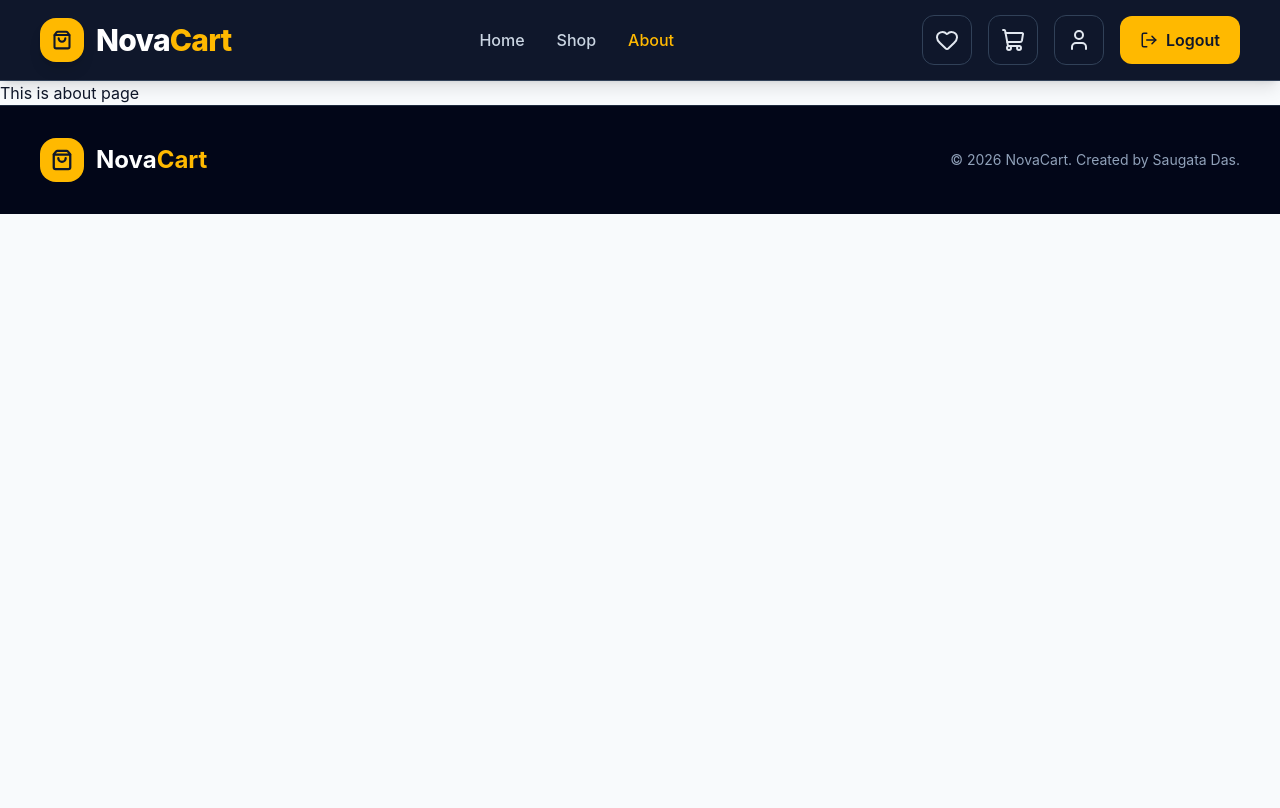
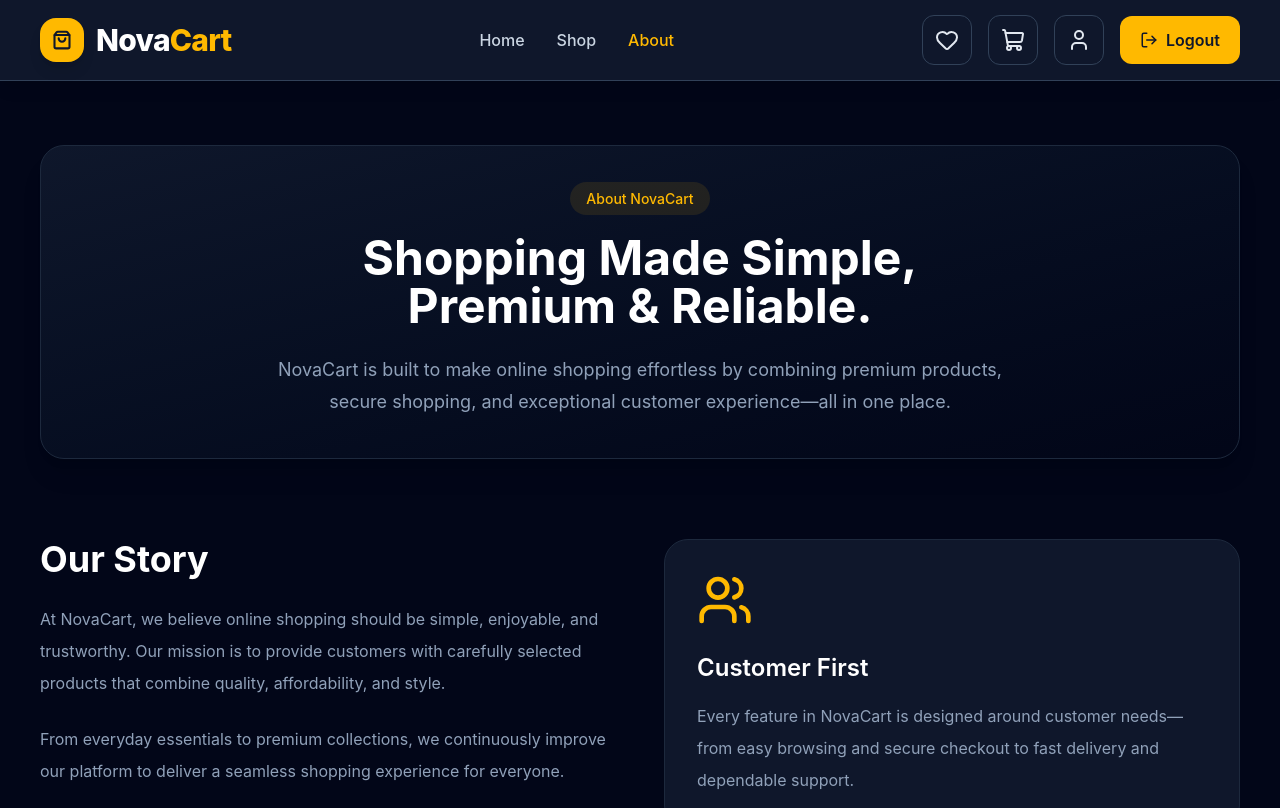
Before and after one commit to Saugata15/novacart, a React (Vite) app: page /about in a window 1280 px wide. Shown: the top 808 px of the page. Built offline with nearby package versions, Linux system fonts and the light colour scheme; no server answers.

Commit message:
About Page Created

```diff
--- a/src/components/CartItem.jsx
+++ b/src/components/CartItem.jsx
@@ -10,7 +10,7 @@ const CartItem = ({ product }) => {
 
   return (
     <div
-      className="flex flex-col sm:flex-row gap-5 rounded-3xl border border-slate-800 bg-slate-900 p-5"
+      className="flex flex-col sm:flex-row gap-5 rounded-3xl border border-slate-800 bg-slate-900 p-5 cursor-pointer"
       onClick={() => navigate(`/products/${product.id}`)}
     >
       <img
--- a/src/components/ProductCard.jsx
+++ b/src/components/ProductCard.jsx
@@ -12,7 +12,7 @@ const ProductCard = ({ product }) => {
 
   return (
     <div
-      className="group overflow-hidden rounded-3xl border border-slate-800 bg-slate-900 transition-all duration-300 hover:-translate-y-2 hover:border-amber-400/40 hover:shadow-2xl hover:shadow-amber-400/10"
+      className="group overflow-hidden rounded-3xl border border-slate-800 bg-slate-900 transition-all duration-300 hover:-translate-y-2 hover:border-amber-400/40 hover:shadow-2xl hover:shadow-amber-400/10 cursor-pointer"
       onClick={() => navigate(`/products/${product.id}`)}
     >
       {/* Product Image */}
--- a/src/pages/About.jsx
+++ b/src/pages/About.jsx
@@ -1,11 +1,172 @@
-import React from 'react'
+import { Award, ShieldCheck, ShoppingBag, Truck, Users } from "lucide-react";
+import { useNavigate } from "react-router";
 
 const About = () => {
+  const navigate = useNavigate();
+  const features = [
+    {
+      icon: ShoppingBag,
+      title: "Premium Products",
+      description: "Curated collections from trusted brands around the world.",
+    },
+    {
+      icon: Truck,
+      title: "Fast Delivery",
+      description: "Quick and reliable shipping with real-time order tracking.",
+    },
+    {
+      icon: ShieldCheck,
+      title: "Secure Payments",
+      description: "Safe and encrypted transactions for worry-free shopping.",
+    },
+    {
+      icon: Award,
+      title: "Quality Guaranteed",
+      description: "Every product is selected with quality and value in mind.",
+    },
+  ];
+
+  const stats = [
+    {
+      number: "30K+",
+      label: "Happy Customers",
+    },
+    {
+      number: "10K+",
+      label: "Products Sold",
+    },
+    {
+      number: "99%",
+      label: "Positive Reviews",
+    },
+    {
+      number: "24/7",
+      label: "Customer Support",
+    },
+  ];
+
   return (
-    <div>
-      <h1>This is about page</h1>
-    </div>
-  )
-}
+    <section className="min-h-screen bg-slate-950 py-16">
+      <div className="mx-auto max-w-7xl px-5 sm:px-10">
+        {/* Hero */}
 
-export default About
+        <div className="rounded-3xl border border-slate-800 bg-gradient-to-br from-slate-900 to-slate-950 p-10 text-center shadow-xl">
+          <span className="rounded-full bg-amber-400/10 px-4 py-2 text-sm font-medium text-amber-400">
+            About NovaCart
+          </span>
+
+          <h1 className="mt-6 text-5xl font-bold text-white">
+            Shopping Made Simple,
+            <br />
+            Premium & Reliable.
+          </h1>
+
+          <p className="mx-auto mt-6 max-w-3xl text-lg leading-8 text-slate-400">
+            NovaCart is built to make online shopping effortless by combining
+            premium products, secure shopping, and exceptional customer
+            experience—all in one place.
+          </p>
+        </div>
+
+        {/* Story */}
+
+        <div className="mt-20 grid gap-12 lg:grid-cols-2">
+          <div>
+            <h2 className="text-4xl font-bold text-white">Our Story</h2>
+
+            <p className="mt-6 leading-8 text-slate-400">
+              At NovaCart, we believe online shopping should be simple,
+              enjoyable, and trustworthy. Our mission is to provide customers
+              with carefully selected products that combine quality,
+              affordability, and style.
+            </p>
+
+            <p className="mt-6 leading-8 text-slate-400">
+              From everyday essentials to premium collections, we continuously
+              improve our platform to deliver a seamless shopping experience for
+              everyone.
+            </p>
+          </div>
+
+          <div className="rounded-3xl border border-slate-800 bg-slate-900 p-8">
+            <Users className="h-14 w-14 text-amber-400" />
+
+            <h3 className="mt-6 text-2xl font-semibold text-white">
+              Customer First
+            </h3>
+
+            <p className="mt-4 leading-8 text-slate-400">
+              Every feature in NovaCart is designed around customer needs—from
+              easy browsing and secure checkout to fast delivery and dependable
+              support.
+            </p>
+          </div>
+        </div>
+
+        {/* Features */}
+
+        <div className="mt-20">
+          <h2 className="text-center text-4xl font-bold text-white">
+            Why Choose NovaCart?
+          </h2>
+
+          <div className="mt-12 grid gap-7 md:grid-cols-2 lg:grid-cols-4">
+            {features.map(({ icon: Icon, title, description }) => (
+              <div
+                key={title}
+                className="rounded-3xl border border-slate-800 bg-slate-900 p-7 transition hover:-translate-y-2 hover:border-amber-400"
+              >
+                <div className="flex h-14 w-14 items-center justify-center rounded-2xl bg-amber-400/10">
+                  <Icon className="text-amber-400" />
+                </div>
+
+                <h3 className="mt-6 text-xl font-semibold text-white">
+                  {title}
+                </h3>
+
+                <p className="mt-3 leading-7 text-slate-400">{description}</p>
+              </div>
+            ))}
+          </div>
+        </div>
+
+        {/* Stats */}
+
+        <div className="mt-20 grid gap-6 rounded-3xl border border-slate-800 bg-slate-900 p-10 text-center sm:grid-cols-2 lg:grid-cols-4">
+          {stats.map((item) => (
+            <div key={item.label}>
+              <h3 className="text-5xl font-bold text-amber-400">
+                {item.number}
+              </h3>
+
+              <p className="mt-3 text-slate-400">{item.label}</p>
+            </div>
+          ))}
+        </div>
+
+        {/* CTA */}
+
+        <div className="mt-20 rounded-3xl border border-amber-400/20 bg-gradient-to-r from-amber-400/10 to-slate-900 p-10 text-center">
+          <h2 className="text-4xl font-bold text-white">
+            Discover Your Next Favorite Product
+          </h2>
+
+          <p className="mx-auto mt-4 max-w-2xl text-slate-400">
+            Explore our curated collection of premium products and enjoy a
+            shopping experience designed with quality, convenience, and customer
+            satisfaction in mind.
+          </p>
+
+          <button
+            className="mt-8 rounded-xl bg-amber-400 px-8 py-4 font-semibold text-slate-900 transition hover:bg-amber-300 cursor-pointer"
+            onClick={() => navigate("/shop")}
+          >
+            Start Shopping
+          </button>
+        </div>
+      </div>
+    </section>
+  );
+};
+
+export default About;
--- a/src/pages/Cart.jsx
+++ b/src/pages/Cart.jsx
@@ -1,6 +1,7 @@
 import { useContext } from "react";
 import CartContext from "../context/CartContext";
 import CartItem from "../components/CartItem";
+import RelatedProducts from "../components/RelatedProducts";
 
 const Cart = () => {
   const { cartItems } = useContext(CartContext);
@@ -113,6 +114,8 @@ const Cart = () => {
             </button>
           </div>
         </div>
+
+        <RelatedProducts category={cartItems[0].category} id={cartItems[0].id}/>
       </div>
     </section>
   );
--- a/src/pages/ProductDetails.jsx
+++ b/src/pages/ProductDetails.jsx
@@ -20,7 +20,7 @@ const ProductDetails = () => {
       setIsLoading(true);
       const res = await axios.get(`https://dummyjson.com/products/${id}`);
       serSingleProductData(res.data);
-      console.log(res.data);
+
     } catch (error) {
       console.log(error.message);
     } finally {
--- a/src/pages/Shop.jsx
+++ b/src/pages/Shop.jsx
@@ -7,7 +7,7 @@ import Shimmer from "../components/Shimmer";
 const Shop = () => {
   const { products, categories, loading } = useContext(ProductContext);
   const [searchText, setSearchText] = useState("");
-  const [filteredProducts, setFilteredProducts] = useState([]);
+  const [filteredProducts, setFilteredProducts] = useState(products);
   const [sortBy, setSortBy] = useState("default");
   const [productCategory, setProductCategory] = useState("all");
 
```
